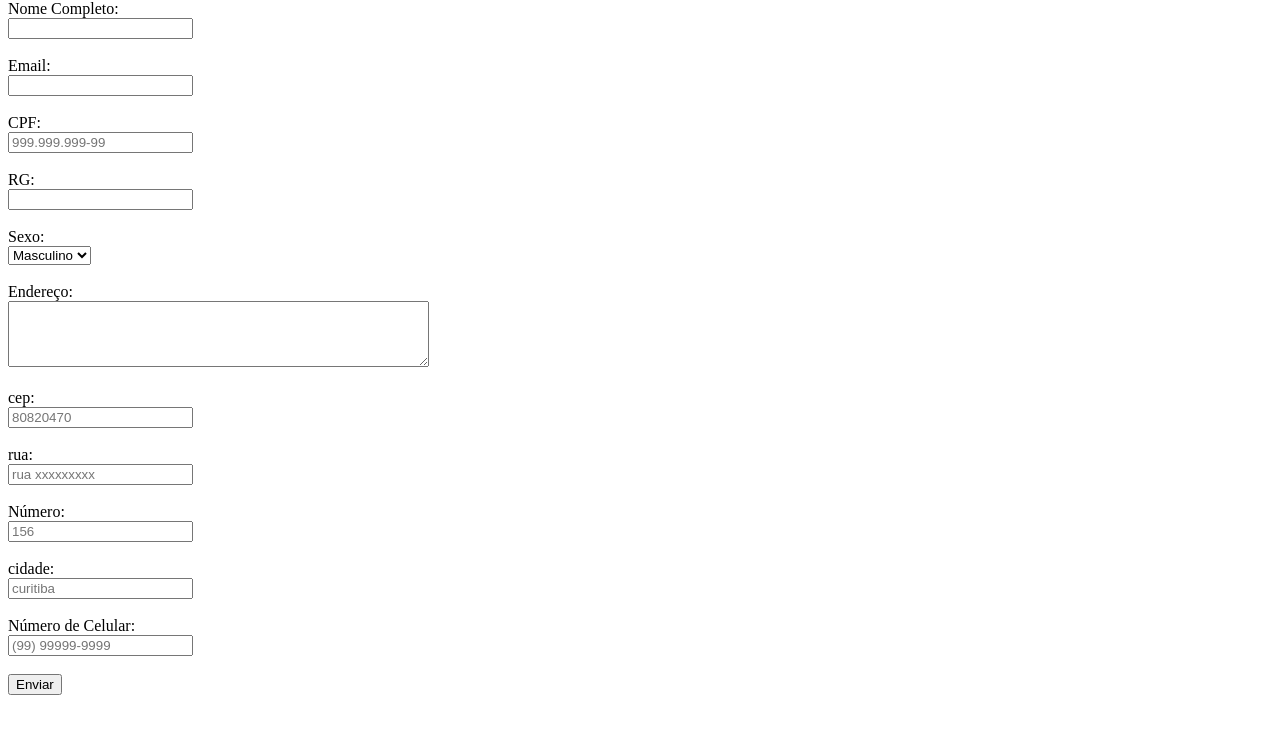
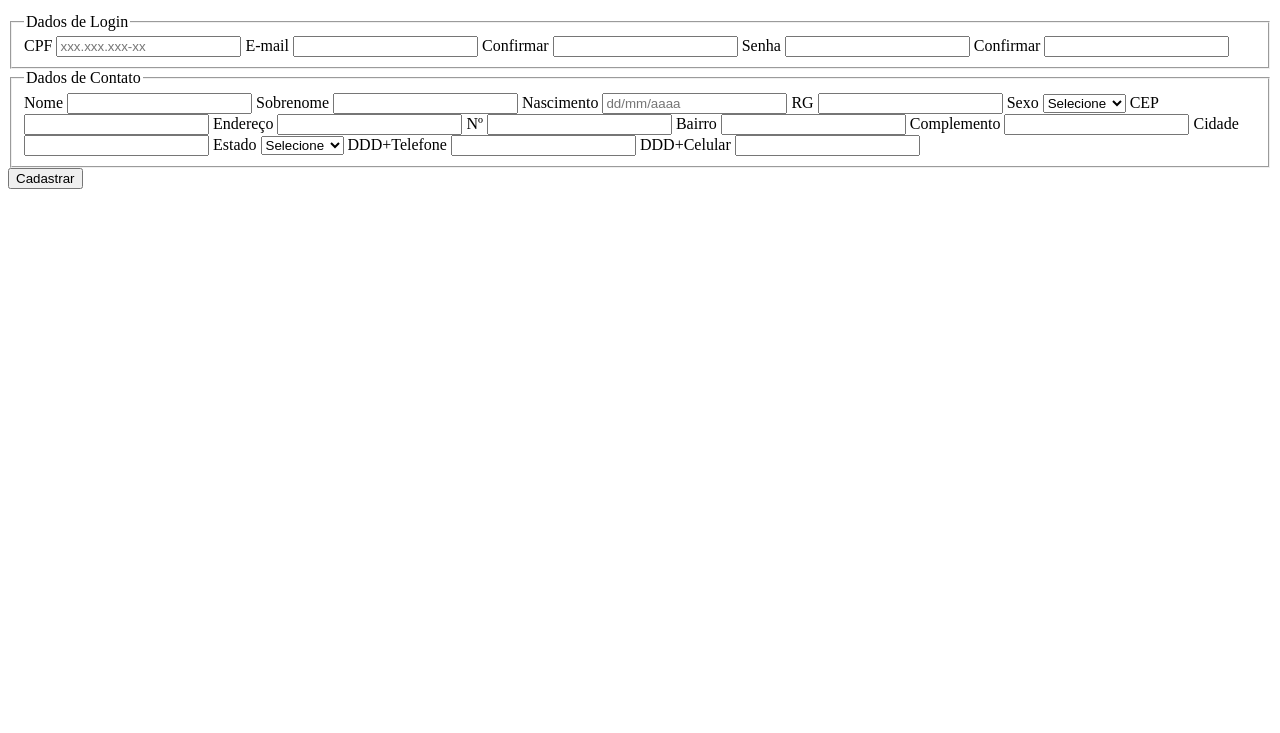
Before and after one commit to anamartoso/forms, a plain HTML site: page index.html in a window 1280 px wide. Shown: the part 67-800 px from the top of the page. Drawn offline with Linux system fonts and the light colour scheme.

Commit message:
Update index.html

```diff
--- a/index.html
+++ b/index.html
@@ -1,65 +1,73 @@
 <!DOCTYPE html>
 <html lang="pt-br">
 <head>
-<meta charset="UTF-8">
-<title>Formulário de Cadastro</title>
+    <meta charset="UTF-8">
+    <meta name="viewport" content="width=device-width, initial-scale=1.0">
+    <title>Cadastro</title>
+    <link rel="stylesheet" href="style.css">
 </head>
 <body>
-
-<h2>Cadastro de Usuário</h2>
-
-<form action="/submit-formulario" method="post">
-
-  <!-- Campo Nome Completo -->
-  <label for="nomeCompleto">Nome Completo:</label><br>
-  <input type="text" id="nomeCompleto" name="nomeCompleto" required><br><br>
-
-  <!-- Campo Email -->
-  <label for="email">Email:</label><br>
-  <input type="email" id="email" name="email" required><br><br>
-
-  <!-- Campo CPF -->
-  <label for="cpf">CPF:</label><br>
-  <input type="text" id="cpf" name="cpf" pattern="[0-9]{3}\.[0-9]{3}\.[0-9]{3}-[0-9]{2}" placeholder="999.999.999-99" required><br><br>
-
-  <!-- Campo RG -->
-  <label for="rg">RG:</label><br>
-  <input type="text" id="rg" name="rg" required><br><br>
-
-  <!-- Campo Sexo -->
-  <label for="sexo">Sexo:</label><br>
-  <select id="sexo" name="sexo" required>
-    <option value="masculino">Masculino</option>
-    <option value="feminino">Feminino</option>
-    <option value="outro">Outro</option>
-  </select><br><br>
-
-  <!-- Campo Endereço -->
-  <label for="endereco">Endereço:</label><br>
-  <textarea id="endereco" name="endereco" rows="4" cols="50" required></textarea><br><br>
-
-  <label for="cep">cep:</label><br>
-  <input type="tel" id="cep" name="ceo" pattern="\([0-9]{2}\) [0-9]{5}-[0-9]{4}" placeholder="80820470" required><br><br>
-
-   <label for="rua">rua:</label><br>
-  <input type="tel" id="rua" name="rua" pattern="\([0-9]{2}\) [0-9]{5}-[0-9]{4}" placeholder="rua xxxxxxxxx" required><br><br>
-
-   <label for="numero">Número:</label><br>
-  <input type="tel" id="numero" name="numero" pattern="\([0-9]{2}\) [0-9]{5}-[0-9]{4}" placeholder="156" required><br><br>
-
-   <label for="cidade">cidade:</label><br>
-  <input type="tel" id="cidade" name="cidade" pattern="\([0-9]{2}\) [0-9]{5}-[0-9]{4}" placeholder="curitiba" required><br><br>
+    <div class="container">
+        <h1>Cadastre-se</h1>
+        <form>
+            <fieldset>
+                <legend>Dados de Login</legend>
+                <label for="cpf">CPF</label>
+                <input type="text" id="cpf" name="cpf" placeholder="xxx.xxx.xxx-xx" required>
+                <label for="email">E-mail</label>
+                <input type="email" id="email" name="email" required>
+                <label for="confirm-email">Confirmar</label>
+                <input type="email" id="confirm-email" name="confirm-email" required>
+                <label for="password">Senha</label>
+                <input type="password" id="password" name="password" required>
+                <label for="confirm-password">Confirmar</label>
+                <input type="password" id="confirm-password" name="confirm-password" required>
+            </fieldset>
+            <fieldset>
+                <legend>Dados de Contato</legend>
+                <label for="nome">Nome</label>
+                <input type="text" id="nome" name="nome" required>
+                <label for="sobrenome">Sobrenome</label>
+                <input type="text" id="sobrenome" name="sobrenome" required>
+                <label for="nascimento">Nascimento</label>
+                <input type="text" id="nascimento" name="nascimento" placeholder="dd/mm/aaaa" required>
+                <label for="rg">RG</label>
+                <input type="text" id="rg" name="rg">
+                <label for="sexo">Sexo</label>
+                <select id="sexo" name="sexo">
+                    <option value="">Selecione</option>
+                    <option value="masculino">Masculino</option>
+                    <option value="feminino">Feminino</option>
+                </select>
+                <label for="cep">CEP</label>
+                <input type="text" id="cep" name="cep" required>
+                <label for="endereco">Endereço</label>
+                <input type="text" id="endereco" name="endereco" required>
+                <label for="numero">Nº</label>
+                <input type="text" id="numero" name="numero" required>
+                <label for="bairro">Bairro</label>
+                <input type="text" id="bairro" name="bairro" required>
+                <label for="complemento">Complemento</label>
+                <input type="text" id="complemento" name="complemento">
+                <label for="cidade">Cidade</label>
+                <input type="text" id="cidade" name="cidade" required>
+                <label for="estado">Estado</label>
+                <select id="estado" name="estado">
+                    <option value="">Selecione</option>
+                  <option value="masculino">Masculino</option>
+                    <option value="feminino">Feminino</option>
 
 
 
 
-   <label for="celular">Número de Celular:</label><br>
-  <input type="tel" id="celular" name="celular" pattern="\([0-9]{2}\) [0-9]{5}-[0-9]{4}" placeholder="(99) 99999-9999" required><br><br>
-
-
-  <!-- Botão de Envio -->
-  <input type="submit" value="Enviar">
-</form>
-
+                </select>
+                <label for="ddd-telefone">DDD+Telefone</label>
+                <input type="text" id="ddd-telefone" name="ddd-telefone">
+                <label for="ddd-celular">DDD+Celular</label>
+                <input type="text" id="ddd-celular" name="ddd-celular">
+            </fieldset>
+            <button type="submit">Cadastrar</button>
+        </form>
+    </div>
 </body>
 </html>
```
